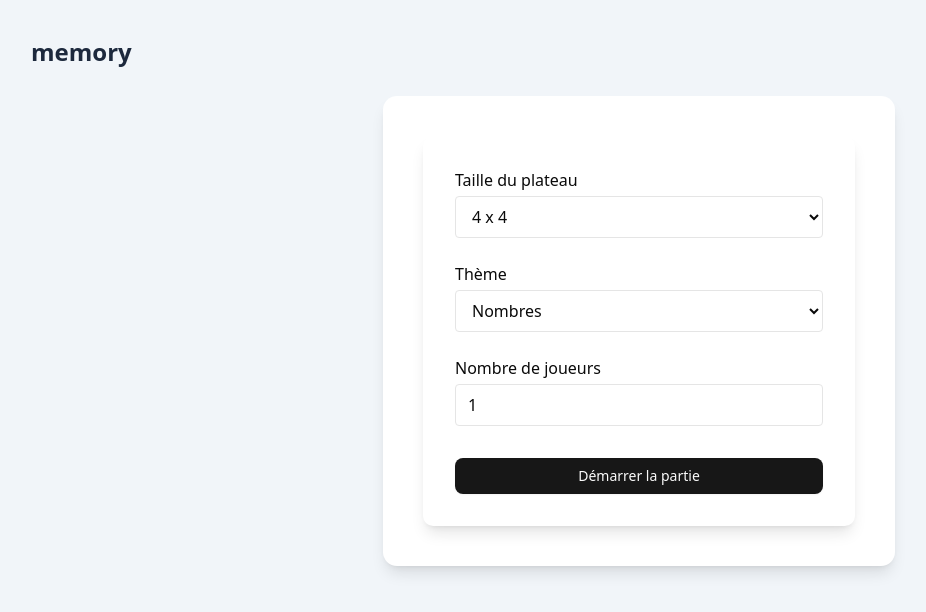
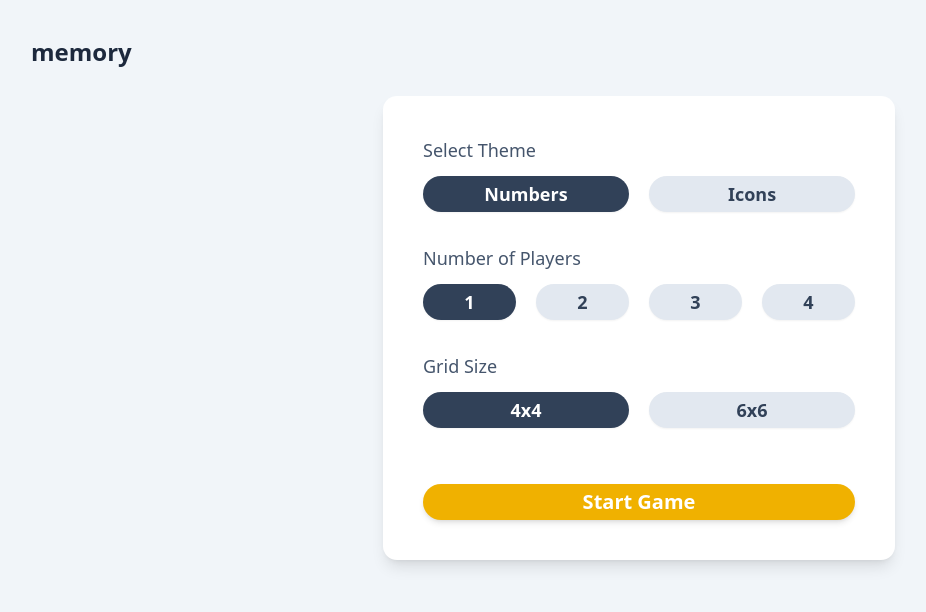
Before and after one commit to Momosa123/memory-game, a Next.js app in the folder frontend/: page / in a window 1280 px wide. Shown: the top 612 px of the page, without its empty margins (1-927 px from the left). Built offline with nearby package versions, Linux system fonts and the light colour scheme.

Commit message:
feat: update SettingsForm component to use button selectors for theme, number of players, and grid size, enhancing user interaction and visual appeal

```diff
--- a/frontend/components/SettingsForm.tsx
+++ b/frontend/components/SettingsForm.tsx
@@ -1,6 +1,7 @@
 import React from "react";
 import type { Theme } from "../lib/types";
 import { Button } from "./ui/button";
+import { cn } from "@/lib/utils";
 
 interface SettingsFormProps {
   size: number;
@@ -12,6 +13,15 @@ interface SettingsFormProps {
   onSubmit: (e: React.FormEvent) => void;
 }
 
+const gridSizes = [4, 6];
+const themes: Theme[] = ["numbers", "icons"];
+const playerCounts = [1, 2, 3, 4];
+
+const themeLabels: Record<Theme, string> = {
+  numbers: "Numbers",
+  icons: "Icons",
+};
+
 const SettingsForm: React.FC<SettingsFormProps> = ({
   size,
   setSize,
@@ -21,47 +31,84 @@ const SettingsForm: React.FC<SettingsFormProps> = ({
   setNumPlayers,
   onSubmit,
 }) => {
+  const buttonBaseClass =
+    "w-full py-3 md:py-3.5 rounded-full font-semibold text-base md:text-lg transition-colors focus:outline-none focus:ring-2 focus:ring-offset-2 focus:ring-slate-500";
+  const activeButtonClass = "bg-slate-700 text-white hover:bg-slate-800";
+  const inactiveButtonClass = "bg-slate-200 text-slate-700 hover:bg-slate-300";
+
   return (
-    <form
-      onSubmit={onSubmit}
-      className="bg-white rounded-lg shadow-lg p-8 flex flex-col gap-6 w-full max-w-md"
-    >
+    <form onSubmit={onSubmit} className="flex flex-col gap-6 md:gap-8">
+      {/* Sélecteur de thème */}
       <div>
-        <label className="block font-medium mb-1">Taille du plateau</label>
-        <select
-          className="w-full border rounded px-3 py-2"
-          value={size}
-          onChange={(e) => setSize(Number(e.target.value))}
-        >
-          <option value={2}>2 x 2</option>
-          <option value={4}>4 x 4</option>
-          <option value={6}>6 x 6</option>
-        </select>
+        <label className="block text-base md:text-lg font-medium mb-2 md:mb-3 text-slate-600">
+          Select Theme
+        </label>
+        <div className="grid grid-cols-2 gap-4 md:gap-5">
+          {themes.map((t) => (
+            <Button
+              key={t}
+              type="button"
+              aria-pressed={theme === t}
+              onClick={() => setTheme(t)}
+              className={cn(
+                buttonBaseClass,
+                theme === t ? activeButtonClass : inactiveButtonClass
+              )}
+            >
+              {themeLabels[t]}
+            </Button>
+          ))}
+        </div>
       </div>
+      {/* Sélecteur du nombre de joueurs */}
       <div>
-        <label className="block font-medium mb-1">Thème</label>
-        <select
-          className="w-full border rounded px-3 py-2"
-          value={theme}
-          onChange={(e) => setTheme(e.target.value as Theme)}
-        >
-          <option value="numbers">Nombres</option>
-          <option value="icons">Icônes</option>
-        </select>
+        <label className="block text-base md:text-lg font-medium mb-2 md:mb-3 text-slate-600">
+          Number of Players
+        </label>
+        <div className="grid grid-cols-2 sm:grid-cols-4 gap-4 md:gap-5">
+          {playerCounts.map((n) => (
+            <Button
+              key={n}
+              type="button"
+              aria-pressed={numPlayers === n}
+              onClick={() => setNumPlayers(n)}
+              className={cn(
+                buttonBaseClass,
+                numPlayers === n ? activeButtonClass : inactiveButtonClass
+              )}
+            >
+              {n}
+            </Button>
+          ))}
+        </div>
       </div>
+      {/* Sélecteur de taille de grille */}
       <div>
-        <label className="block font-medium mb-1">Nombre de joueurs</label>
-        <input
-          type="number"
-          min={1}
-          max={4}
-          className="w-full border rounded px-3 py-2"
-          value={numPlayers}
-          onChange={(e) => setNumPlayers(Number(e.target.value))}
-        />
+        <label className="block text-base md:text-lg font-medium mb-2 md:mb-3 text-slate-600">
+          Grid Size
+        </label>
+        <div className="grid grid-cols-2 gap-4 md:gap-5">
+          {gridSizes.map((s) => (
+            <Button
+              key={s}
+              type="button"
+              aria-pressed={size === s}
+              onClick={() => setSize(s)}
+              className={cn(
+                buttonBaseClass,
+                size === s ? activeButtonClass : inactiveButtonClass
+              )}
+            >
+              {s}x{s}
+            </Button>
+          ))}
+        </div>
       </div>
-      <Button type="submit" className="mt-2">
-        Démarrer la partie
+      <Button
+        type="submit"
+        className="mt-4 md:mt-6 w-full py-3.5 md:py-4 bg-yellow-500 hover:bg-yellow-600 text-white font-semibold text-lg md:text-xl rounded-full shadow-md focus:outline-none focus:ring-2 focus:ring-offset-2 focus:ring-yellow-400"
+      >
+        Start Game
       </Button>
     </form>
   );
```
